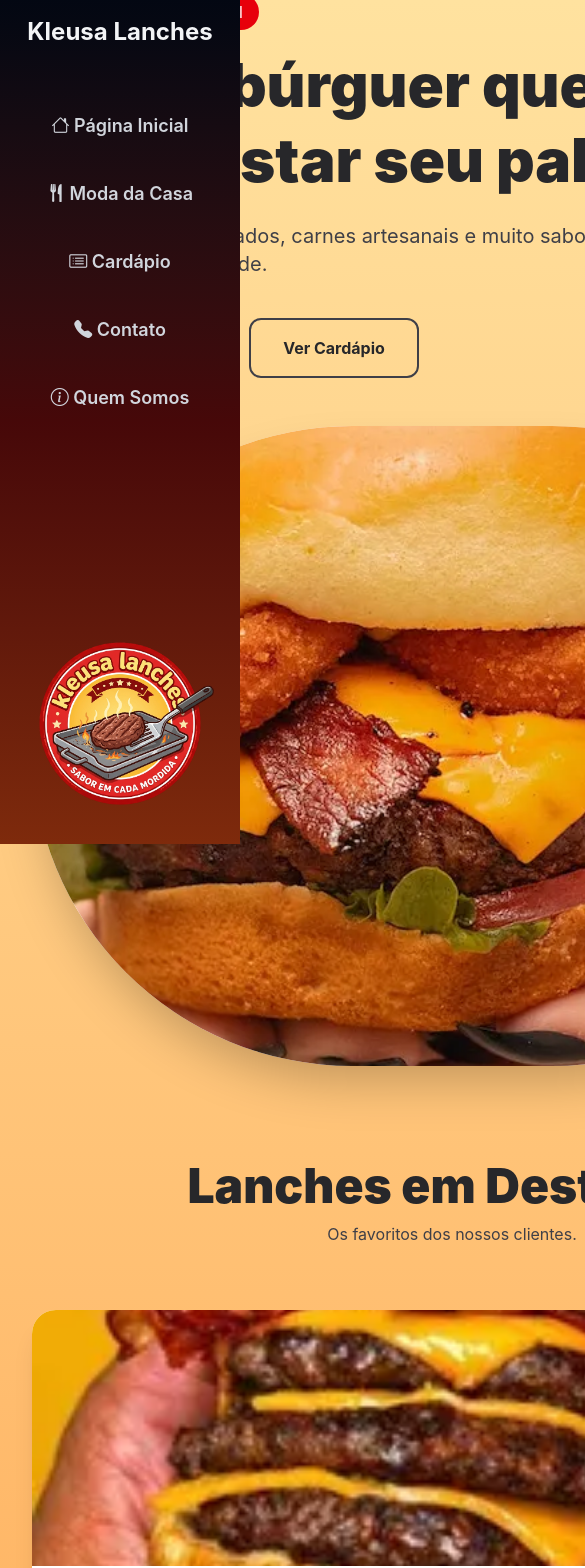
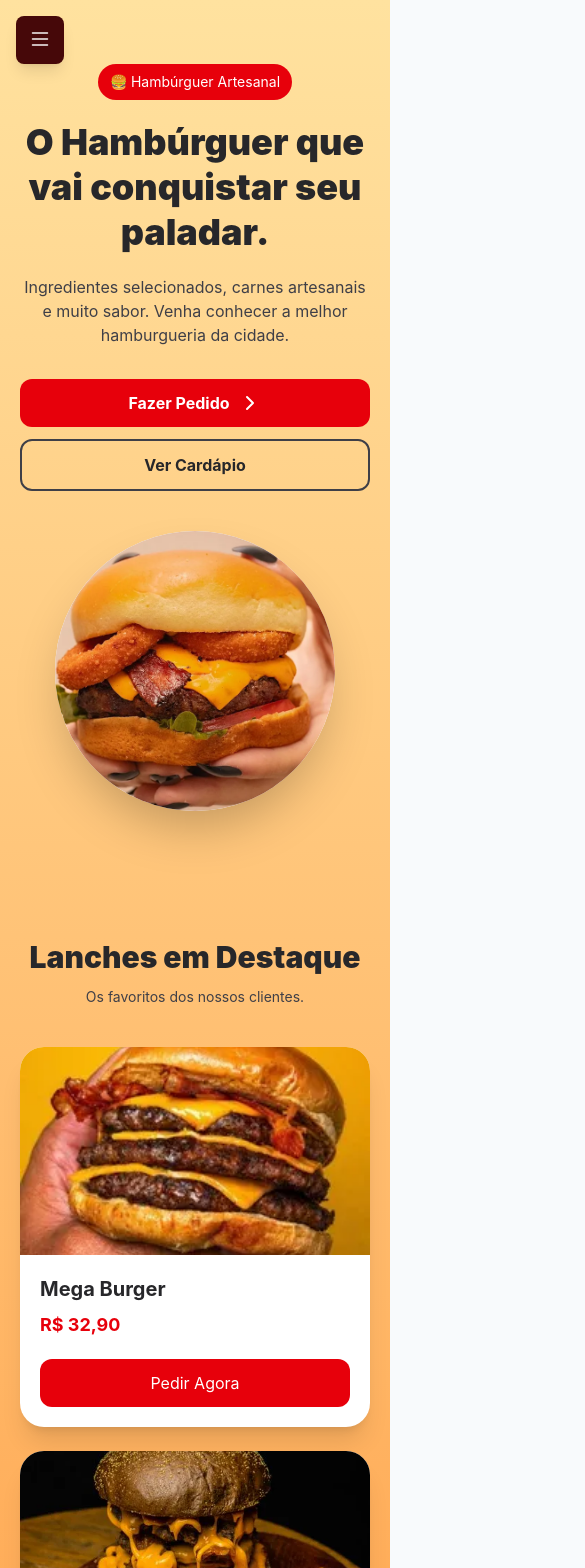
Before and after one commit to Nicdan123/KleusaLanches, a React (Vite) app: page / in a window 390 px wide. Shown: the top 1568 px of the page, 585 px wide, since content can reach past the window. Built offline with nearby package versions, Linux system fonts and the light colour scheme.

Commit message:
Responsivo terminado

```diff
--- a/Components/MenuLado.jsx
+++ b/Components/MenuLado.jsx
@@ -1,11 +1,173 @@
-import React from "react";
+import React, { useState } from "react";
 import Logo from "../src/assets/Logo.png";
+
 function MenuLado() {
+  const [menuAberto, setMenuAberto] = useState(false);
+
   return (
-    <div className="w-60 fixed h-screen bg-gradient-to-b from-gray-950 via-red-950 to-orange-900 grid grid-rows-[auto_1fr_auto] p-2 gap-2 text-center flex-shrink-0">
+    <>
+      {/* =====================================================
+          MENU HAMBÚRGUER
+          Aparece somente até 1300px
+      ===================================================== */}
+
+      <div className="min-[1301px]:hidden">
+        {/* Botão */}
+        <button
+          onClick={() => setMenuAberto(!menuAberto)}
+          className="
+            fixed
+            top-4
+            left-4
+            z-[60]
+            w-12
+            h-12
+            rounded-lg
+            bg-red-950
+            text-white
+            text-2xl
+            shadow-lg
+            flex
+            items-center
+            justify-center
+          "
+        >
+          <i className={`bi ${menuAberto ? "bi-x-lg" : "bi-list"}`}></i>
+        </button>
+
+        {/* Fundo escuro */}
+        <div
+          onClick={() => setMenuAberto(false)}
+          className={`
+            fixed
+            inset-0
+            z-40
+            bg-black/50
+            transition-opacity
+            duration-300
+
+            ${
+              menuAberto
+                ? "opacity-100 pointer-events-auto"
+                : "opacity-0 pointer-events-none"
+            }
+          `}
+        ></div>
+
+        {/* Menu que desliza */}
+        <aside
+          className={`
+            fixed
+            top-0
+            left-0
+            z-50
+
+            h-dvh
+            w-60
+            max-w-[80vw]
+
+            bg-gradient-to-b
+            from-gray-950
+            via-red-950
+            to-orange-900
+
+            grid
+            grid-rows-[auto_1fr_auto]
+            p-2
+            gap-2
+            text-center
+
+            overflow-y-auto
+
+            transition-transform
+            duration-500
+            ease-in-out
+
+            ${menuAberto ? "translate-x-0" : "-translate-x-full"}
+          `}
+        >
           {/* Cima */}
           <div>
-        <div className=" p-2">
+            <div className="p-2">
+              <span className="text-xl sm:text-2xl font-bold text-gray-100">
+                Kleusa Lanches
+              </span>
+            </div>
+          </div>
+
+          {/* Meio */}
+          <div className="flex flex-col gap-4 sm:gap-6 pt-6 sm:pt-10">
+            <div className="font-semibold text-base sm:text-lg text-gray-300 p-2">
+              <i className="bi bi-house mr-2"></i>
+              Página Inicial
+            </div>
+
+            <div className="font-semibold text-base sm:text-lg text-gray-300 p-2">
+              <i className="bi bi-fork-knife mr-2"></i>
+              Moda da Casa
+            </div>
+
+            <div className="font-semibold text-base sm:text-lg text-gray-300 p-2">
+              <i className="bi bi-card-list mr-2"></i>
+              Cardápio
+            </div>
+
+            <div className="font-semibold text-base sm:text-lg text-gray-300 p-2">
+              <i className="bi bi-telephone-fill mr-2"></i>
+              Contato
+            </div>
+
+            <div className="font-semibold text-base sm:text-lg text-gray-300 p-2">
+              <i className="bi bi-info-circle mr-2"></i>
+              Quem Somos
+            </div>
+          </div>
+
+          {/* Logo */}
+          <div>
+            <div className="p-2">
+              <img
+                src={Logo}
+                alt="Logo da Hamburgueria"
+                className="w-full max-w-[180px] mx-auto"
+              />
+            </div>
+          </div>
+        </aside>
+      </div>
+
+      {/* =====================================================
+          MENU NORMAL
+          Aparece somente a partir de 1301px
+      ===================================================== */}
+
+      <aside
+        className="
+          hidden
+          min-[1301px]:grid
+
+          fixed
+          top-0
+          left-0
+          z-50
+          h-dvh
+          w-60
+
+          bg-gradient-to-b
+          from-gray-950
+          via-red-950
+          to-orange-900
+
+          grid-rows-[auto_1fr_auto]
+          p-2
+          gap-2
+          text-center
+          flex-shrink-0
+        "
+      >
+        {/* Cima */}
+        <div>
+          <div className="p-2">
             <span className="text-2xl font-bold text-gray-100">
               Kleusa Lanches
             </span>
@@ -14,30 +176,40 @@ function MenuLado() {
 
         {/* Meio */}
         <div className="flex flex-col gap-6 pt-10">
-        <div className=" font-semibold text-lg text-gray-300 p-2">
-          <i className="bi bi-house"></i> Página Inicial
+          <div className="font-semibold text-lg text-gray-300 p-2">
+            <i className="bi bi-house mr-2"></i>
+            Página Inicial
           </div>
-        <div className=" font-semibold text-lg text-gray-300 p-2">
-          <i className="bi bi-fork-knife"></i> Moda da Casa
+
+          <div className="font-semibold text-lg text-gray-300 p-2">
+            <i className="bi bi-fork-knife mr-2"></i>
+            Moda da Casa
           </div>
-        <div className=" font-semibold text-lg text-gray-300 p-2">
-          <i className="bi bi-card-list"></i> Cardápio
+
+          <div className="font-semibold text-lg text-gray-300 p-2">
+            <i className="bi bi-card-list mr-2"></i>
+            Cardápio
           </div>
-        <div className=" font-semibold text-lg text-gray-300 p-2">
-          <i className="bi bi-telephone-fill"></i> Contato
+
+          <div className="font-semibold text-lg text-gray-300 p-2">
+            <i className="bi bi-telephone-fill mr-2"></i>
+            Contato
           </div>
-        <div className=" font-semibold text-lg text-gray-300 p-2">
-          <i className="bi bi-info-circle"></i> Quem Somos
+
+          <div className="font-semibold text-lg text-gray-300 p-2">
+            <i className="bi bi-info-circle mr-2"></i>
+            Quem Somos
           </div>
         </div>
 
-      {/* Baixo */}
+        {/* Logo */}
         <div>
-        <div className=" p-2">
-          <img src={Logo} alt="Logo da Hamburgueria" />
+          <div className="p-2">
+            <img src={Logo} alt="Logo da Hamburgueria" className="w-full" />
           </div>
         </div>
-    </div>
+      </aside>
+    </>
   );
 }
 
--- a/Components/PaginaInicial.jsx
+++ b/Components/PaginaInicial.jsx
@@ -12,6 +12,9 @@ function PaginaInicial() {
   return (
     <main
       className="
+        w-full
+        min-h-screen
+        overflow-hidden
         text-zinc-800
         bg-gradient-to-b
         from-[#FFE29F]
@@ -22,36 +25,151 @@ function PaginaInicial() {
       {/* ==========================================================
                           COMPONENTE: HERO
       =========================================================== */}
-      <section className="min-h-screen flex items-center">
-        <div className="max-w-7xl mx-auto px-8 grid lg:grid-cols-2 gap-12 items-center">
-          <div>
-            <span className="bg-red-600 text-white px-4 py-2 rounded-full">
+
+      <section className="min-h-screen flex items-center py-16 sm:py-20 lg:py-0">
+        <div
+          className="
+            w-full
+            max-w-7xl
+            mx-auto
+            px-5
+            sm:px-8
+            grid
+            grid-cols-1
+            lg:grid-cols-2
+            gap-10
+            lg:gap-12
+            items-center
+          "
+        >
+          {/* TEXTO */}
+          <div className="text-center lg:text-left">
+            <span
+              className="
+                inline-block
+                bg-red-600
+                text-white
+                px-3
+                sm:px-4
+                py-2
+                rounded-full
+                text-sm
+                sm:text-base
+              "
+            >
               🍔 Hambúrguer Artesanal
             </span>
 
-            <h1 className="text-6xl font-black mt-6 leading-tight">
+            <h1
+              className="
+                text-4xl
+                sm:text-5xl
+                lg:text-6xl
+                font-black
+                mt-5
+                sm:mt-6
+                leading-tight
+              "
+            >
               O Hambúrguer que vai conquistar seu paladar.
             </h1>
 
-            <p className="mt-6 text-xl text-zinc-700">
+            <p
+              className="
+                mt-5
+                sm:mt-6
+                text-base
+                sm:text-lg
+                lg:text-xl
+                text-zinc-700
+              "
+            >
               Ingredientes selecionados, carnes artesanais e muito sabor. Venha
               conhecer a melhor hamburgueria da cidade.
             </p>
 
-            <div className="flex gap-5 mt-10">
-              <button className="bg-red-600 hover:bg-red-700 transition text-white px-8 py-4 rounded-xl font-bold flex items-center gap-2">
+            <div
+              className="
+                flex
+                flex-col
+                sm:flex-row
+                justify-center
+                lg:justify-start
+                gap-3
+                sm:gap-5
+                mt-8
+                sm:mt-10
+              "
+            >
+              <button
+                className="
+                  bg-red-600
+                  hover:bg-red-700
+                  transition
+                  text-white
+                  px-6
+                  sm:px-8
+                  py-3
+                  sm:py-4
+                  rounded-xl
+                  font-bold
+                  flex
+                  items-center
+                  justify-center
+                  gap-2
+                "
+              >
                 Fazer Pedido
                 <ChevronRight />
               </button>
 
-              <button className="border-2 border-zinc-700 px-8 py-4 rounded-xl font-bold hover:bg-white transition">
+              <button
+                className="
+                  border-2
+                  border-zinc-700
+                  px-6
+                  sm:px-8
+                  py-3
+                  sm:py-4
+                  rounded-xl
+                  font-bold
+                  hover:bg-white
+                  transition
+                "
+              >
                 Ver Cardápio
               </button>
             </div>
           </div>
 
+          {/* IMAGEM DO HAMBÚRGUER */}
           <div className="flex justify-center">
-            <div className="w-210 h-160 rounded-full bg-white shadow-2xl flex items-center justify-center overflow-hidden">
+            <div
+              className="
+                w-[280px]
+                h-[280px]
+
+                sm:w-[380px]
+                sm:h-[380px]
+
+                md:w-[450px]
+                md:h-[450px]
+
+                lg:w-[450px]
+                lg:h-[450px]
+
+                xl:w-[520px]
+                xl:h-[520px]
+
+                rounded-full
+                bg-white
+                shadow-2xl
+                flex
+                items-center
+                justify-center
+                overflow-hidden
+              "
+            >
               <img
                 src={lanche}
                 alt="Hambúrguer"
@@ -65,17 +183,37 @@ function PaginaInicial() {
       {/* ==========================================================
                         COMPONENTE: DESTAQUES
       =========================================================== */}
-      <section className="py-24">
-        <div className="max-w-7xl mx-auto px-8">
-          <h2 className="text-5xl font-black text-center">
+
+      <section className="py-16 sm:py-20 lg:py-24">
+        <div className="max-w-7xl mx-auto px-5 sm:px-8">
+          <h2
+            className="
+              text-3xl
+              sm:text-4xl
+              lg:text-5xl
+              font-black
+              text-center
+            "
+          >
             Lanches em Destaque
           </h2>
 
-          <p className="text-center mt-3 text-zinc-700">
+          <p className="text-center mt-3 text-sm sm:text-base text-zinc-700">
             Os favoritos dos nossos clientes.
           </p>
 
-          <div className="grid md:grid-cols-2 lg:grid-cols-3 gap-8 mt-16">
+          <div
+            className="
+              grid
+              grid-cols-1
+              md:grid-cols-2
+              lg:grid-cols-3
+              gap-6
+              sm:gap-8
+              mt-10
+              sm:mt-16
+            "
+          >
             {[
               {
                 nome: "Mega Burger",
@@ -99,7 +237,8 @@ function PaginaInicial() {
                   bg-white
                   rounded-3xl
                   shadow-xl
-                  hover:scale-105
+                  hover:scale-[1.02]
+                  sm:hover:scale-105
                   transition
                   overflow-hidden
                 "
@@ -107,17 +246,34 @@ function PaginaInicial() {
                 <img
                   src={item.img}
                   alt={item.nome}
-                  className="w-full h-64 object-cover"
+                  className="
+                    w-full
+                    h-52
+                    sm:h-64
+                    object-cover
+                  "
                 />
 
-                <div className="p-6">
-                  <h3 className="text-2xl font-bold">{item.nome}</h3>
+                <div className="p-5 sm:p-6">
+                  <h3 className="text-xl sm:text-2xl font-bold">{item.nome}</h3>
 
-                  <p className="text-red-600 font-bold text-xl mt-2">
+                  <p className="text-red-600 font-bold text-lg sm:text-xl mt-2">
                     {item.preco}
                   </p>
 
-                  <button className="mt-6 w-full bg-red-600 text-white py-3 rounded-xl hover:bg-red-700 transition">
+                  <button
+                    className="
+                      mt-5
+                      sm:mt-6
+                      w-full
+                      bg-red-600
+                      text-white
+                      py-3
+                      rounded-xl
+                      hover:bg-red-700
+                      transition
+                    "
+                  >
                     Pedir Agora
                   </button>
                 </div>
@@ -130,13 +286,32 @@ function PaginaInicial() {
       {/* ==========================================================
                         COMPONENTE: AVALIAÇÕES
       =========================================================== */}
-      <section className="py-24">
-        <div className="max-w-6xl mx-auto px-8">
-          <h2 className="text-center text-5xl font-black">
+
+      <section className="py-16 sm:py-20 lg:py-24">
+        <div className="max-w-6xl mx-auto px-5 sm:px-8">
+          <h2
+            className="
+              text-center
+              text-3xl
+              sm:text-4xl
+              lg:text-5xl
+              font-black
+            "
+          >
             O que nossos clientes dizem
           </h2>
 
-          <div className="grid lg:grid-cols-3 gap-8 mt-16">
+          <div
+            className="
+              grid
+              grid-cols-1
+              lg:grid-cols-3
+              gap-6
+              sm:gap-8
+              mt-10
+              sm:mt-16
+            "
+          >
             {[
               "Melhor hambúrguer que já comi!",
               "Entrega rápida e muito sabor.",
@@ -147,9 +322,11 @@ function PaginaInicial() {
                 className="
                   bg-white
                   rounded-3xl
-                  p-8
+                  p-6
+                  sm:p-8
                   shadow-lg
-                  hover:scale-105
+                  hover:scale-[1.02]
+                  sm:hover:scale-105
                   transition
                 "
               >
@@ -173,15 +350,58 @@ function PaginaInicial() {
       {/* ==========================================================
                       COMPONENTE: LOCALIZAÇÃO
       =========================================================== */}
-      <section className="py-24">
-        <div className="max-w-7xl mx-auto px-8 grid lg:grid-cols-2 gap-16 items-center">
+
+      <section className="py-16 sm:py-20 lg:py-24">
+        <div
+          className="
+            max-w-7xl
+            mx-auto
+            px-5
+            sm:px-8
+            grid
+            grid-cols-1
+            lg:grid-cols-2
+            gap-10
+            lg:gap-16
+            items-center
+          "
+        >
           <div>
-            <div className="flex items-center gap-3 text-red-600">
-              <MapPin size={35} />
-              <h2 className="text-5xl font-black">Nossa Localização</h2>
+            <div
+              className="
+                flex
+                items-center
+                justify-center
+                lg:justify-start
+                gap-3
+                text-red-600
+              "
+            >
+              <MapPin size={30} />
+
+              <h2
+                className="
+                  text-3xl
+                  sm:text-4xl
+                  lg:text-5xl
+                  font-black
+                "
+              >
+                Nossa Localização
+              </h2>
             </div>
 
-            <p className="mt-8 text-xl text-zinc-700">
+            <p
+              className="
+                mt-6
+                sm:mt-8
+                text-base
+                sm:text-xl
+                text-zinc-700
+                text-center
+                lg:text-left
+              "
+            >
               Estamos esperando você para experimentar os melhores hambúrgueres
               artesanais da cidade.
             </p>
@@ -189,15 +409,27 @@ function PaginaInicial() {
             <img
               src={gigante}
               alt="Lendaria Kleusa Lanches"
-              className="mt-10 w-full max-w-md rounded-2xl scale-133"
+              className="
+                mt-8
+                sm:mt-10
+                w-full
+                max-w-md
+                mx-auto
+                lg:mx-0
+                rounded-2xl
+              "
             />
           </div>
 
-          <div className="rounded-3xl overflow-hidden shadow-2xl">
+          <div className="w-full rounded-3xl overflow-hidden shadow-2xl">
             <iframe
               src="https://www.google.com/maps/embed?pb=!1m18!1m12!1m3!1d247.18758264986968!2d-40.49737319381081!3d-7.574832934341775!2m3!1f0!2f0!3f0!3m2!1i1024!2i768!4f13.1!3m3!1m2!1s0x79fa9003917e50f%3A0x3ced5f8a1426581c!2sCasa%20do%20CARALHA!5e0!3m2!1spt-BR!2sbr!4v1785878803757!5m2!1spt-BR!2sbr"
-              width="100%"
-              height="500"
+              className="
+                w-full
+                h-[350px]
+                sm:h-[450px]
+                lg:h-[500px]
+              "
               loading="lazy"
               style={{ border: 0 }}
             ></iframe>
@@ -208,10 +440,12 @@ function PaginaInicial() {
       {/* ==========================================================
                         COMPONENTE: FOOTER
       =========================================================== */}
-      <footer className="bg-orange-900 text-white py-10">
-        <div className="max-w-7xl mx-auto text-center">
-          <h2 className="text-3xl font-black">Kleusa Lanches 🍔</h2>
-          <p className="mt-3 text-zinc-400">Feito com muito sabor para você.</p>
+
+      <footer className="bg-orange-900 text-white py-8 sm:py-10">
+        <div className="max-w-7xl mx-auto text-center px-5">
+          <h2 className="text-2xl sm:text-3xl font-black">Kleusa Lanches 🍔</h2>
+
+          <p className="mt-3 text-zinc-300">Feito com muito sabor para você.</p>
         </div>
       </footer>
     </main>
--- a/src/App.jsx
+++ b/src/App.jsx
@@ -8,10 +8,9 @@ function App() {
     <div className="flex min-h-screen">
       <MenuLado />
 
-      <main className="ml-0 md:ml-60 flex-1 min-h-screen bg-slate-50">
+      <main className="ml-0 min-[1301px]:ml-60 flex-1 min-h-screen bg-slate-50">
         <Routes>
           <Route path="/" element={<PaginaInicial />} />
-          {/* <Route path="/sobre" element={} /> */}
         </Routes>
       </main>
     </div>
```
Lines whose indentation alone changed are shown as unchanged.
